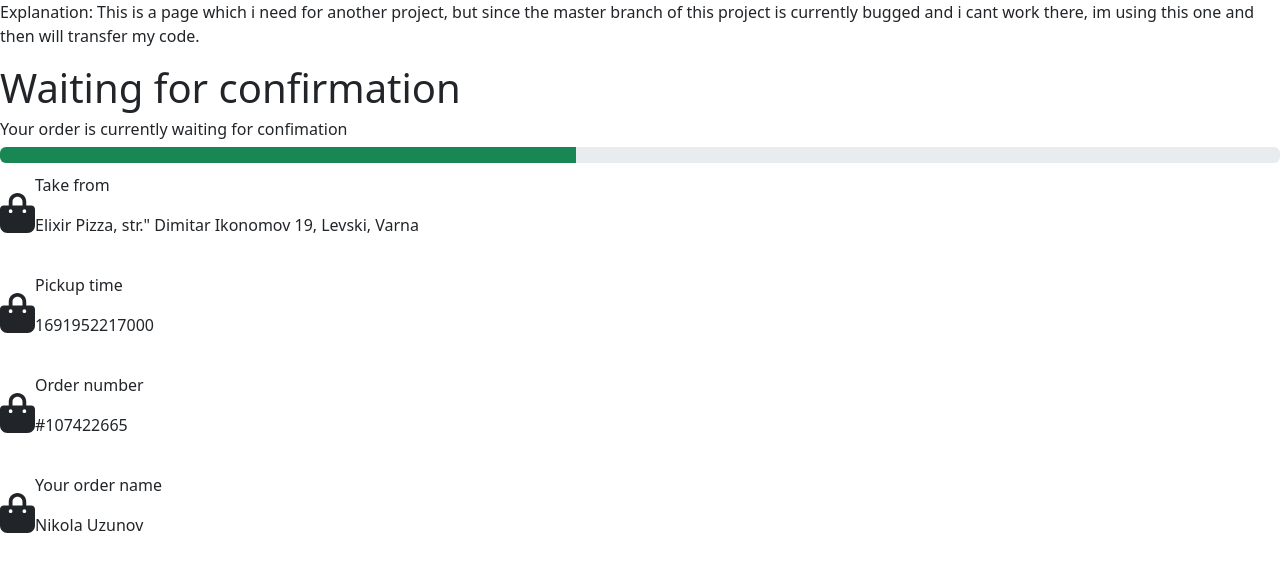
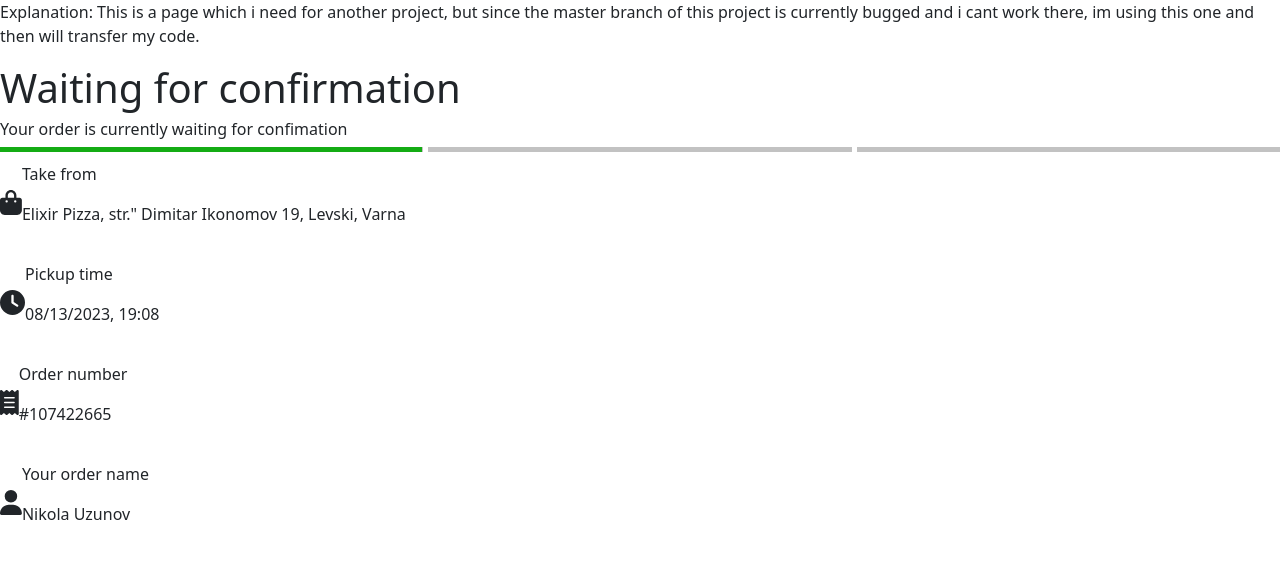
Before and after one commit to Nikolla2000/React-Portfolio-Website, a React (Vite) app in the folder client/: page / in a window 1280 px wide. Shown: the top 572 px of the page. Built offline with nearby package versions, Linux system fonts and the light colour scheme.

Commit message:
Created Progress Bar
Proggress bar which fill with green depending on the status of the order

```diff
--- a/client/src/Pages/TakeawayPage/DetailComponent.jsx
+++ b/client/src/Pages/TakeawayPage/DetailComponent.jsx
@@ -1,11 +1,10 @@
 import { FontAwesomeIcon } from '@fortawesome/react-fontawesome'
-import { faBagShopping } from '@fortawesome/free-solid-svg-icons'
 
 const DetailComponent = (props) => {
     return (
         <div className="detail-wrapper">
             <div className="icon">
-             <FontAwesomeIcon icon={faBagShopping} />
+             <FontAwesomeIcon icon={props.icon} />
             </div>
             <div className="details">
                 <p className="detail-title">{props.detailTitle}</p>
--- /dev/null
+++ b/client/src/Pages/TakeawayPage/ProgressBar.jsx
@@ -0,0 +1,15 @@
+const ProgressBar = ({ status }) => {
+
+    return (
+        <div className={`progress-bar ${status == 'Waiting for confirmation' ?
+        'waiting'
+        : status == 'Order is being prepared' ?
+        'preparing' : 'ready'}`}>
+            {/* <div className="green-section"></div> */}
+            <div className="separate-line"></div>
+            <div className="separate-line"></div>
+        </div>
+    )
+}
+
+export default ProgressBar
--- a/client/src/Pages/TakeawayPage/TakeawayPage.jsx
+++ b/client/src/Pages/TakeawayPage/TakeawayPage.jsx
@@ -1,12 +1,12 @@
     import { useEffect, useState } from "react"
     import './TakeawayPageStyles.scss'
     import DetailComponent from "./DetailComponent"
-    import ProgressBar from 'react-bootstrap/ProgressBar'
     import details from "./orderDetails"
+    import ProgressBar from "./ProgressBar"
 
     const TakeawayPage = () => {
-        const [orderState, setOrderState] = useState('Waiting for confirmation')
-        const [subOrderState, setSubOrderState] = useState('Your order is currently waiting for confimation')
+        const [orderStatus, setOrderStatus] = useState('Waiting for confirmation')
+        const [subOrderStatus, setSubOrderStatus] = useState('Your order is currently waiting for confimation')
         const [orderDetails, setOrderDetails] = useState(null)
 
         useEffect(() => {
@@ -15,11 +15,15 @@
         return (
             <div className="takeaway-page-wrapper">
                 <p>Explanation: This is a page which i need for another project, but since the master branch of this project is currently bugged and i cant work there, im using this one and then will transfer my code.</p>
-                <h1>{orderState}</h1>
-                <h6>{subOrderState}</h6>
-                <ProgressBar now={45} variant="success"/>
+                <h1>{orderStatus}</h1>
+                <h6>{subOrderStatus}</h6>
+                <ProgressBar status={orderStatus}/>
                 {orderDetails && orderDetails.map((orderDetail, index) => { return (
-                    <DetailComponent detailTitle={orderDetail.detailTitle} detail={orderDetail.detail} key={index}/>
+                    <DetailComponent
+                        detailTitle={orderDetail.detailTitle}
+                        detail={orderDetail.detail}
+                        icon={orderDetail.icon}
+                        key={index}/>
                 )
                 })}
             </div>
--- a/client/src/Pages/TakeawayPage/TakeawayPageStyles.scss
+++ b/client/src/Pages/TakeawayPage/TakeawayPageStyles.scss
@@ -1,4 +1,34 @@
+//Progress Bar
+.progress-bar{
+    background-color: rgb(194, 194, 194);
+    height: 5px;
+    width: 100%;
+    display: flex;
+    flex-direction: row;
+    justify-content: space-evenly;
+
+
+    .separate-line {
+        width: 5px;
+        height: 100%;
+        background-color: #fff;
+    }
+}
+
+.waiting {
+    background-image: linear-gradient(to right,rgb(20, 172, 20) 33%, rgba(0,0,0,0) 20%);
+}
+
+.preparing {
+    background-image: linear-gradient(to right,rgb(20, 172, 20) 66.7%, rgba(0,0,0,0) 20%);
+}
+
+.ready {
+    background-image: linear-gradient(to right,rgb(20, 172, 20) 100%, rgba(0,0,0,0) 20%);
+}
+
 //Detail Component
+
 .detail-wrapper {
     display: flex;
     .icon {
@@ -10,7 +40,7 @@
     svg {
         display: flex;
         align-content: center;
-        height: 40px;
+        height: 25px;
         justify-content: center;
     }
     .details {
--- a/client/src/Pages/TakeawayPage/orderDetails.js
+++ b/client/src/Pages/TakeawayPage/orderDetails.js
@@ -1,23 +1,32 @@
+import { faBagShopping, faClock, faReceipt, faUser} from '@fortawesome/free-solid-svg-icons'
+
 const orderDetails = [
     {
         detailTitle: "Take from",
         detail: "Elixir Pizza, str.\" Dimitar Ikonomov 19, Levski, Varna ",
-        image: 12
+        icon: faBagShopping
     },
     {
         detailTitle: "Pickup time",
-        detail: Date.now(),
-        image: 12
+        detail: new Date(Date.now() + 25 * 60 * 1000).toLocaleString('en-US', {
+            year: 'numeric',
+            month: '2-digit',
+            day: '2-digit',
+            hour: '2-digit',
+            minute: '2-digit',
+            hour12: false
+        }),
+        icon: faClock
     },
     {
         detailTitle: "Order number",
         detail: "#107422665",
-        image: 12
+        icon: faReceipt
     },
     {
         detailTitle: "Your order name",
         detail: "Nikola Uzunov",
-        image: 12
+        icon:faUser
     }
 ];
 
```
